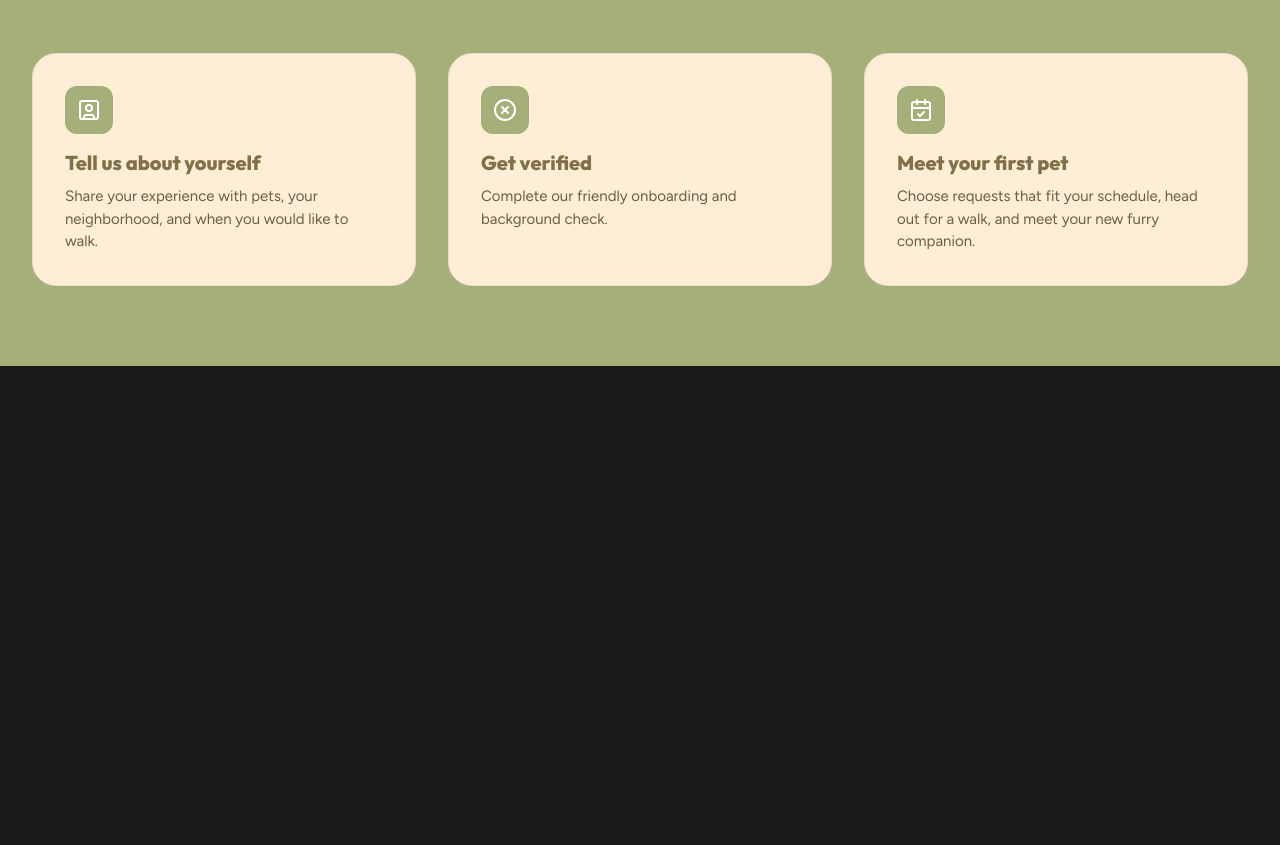
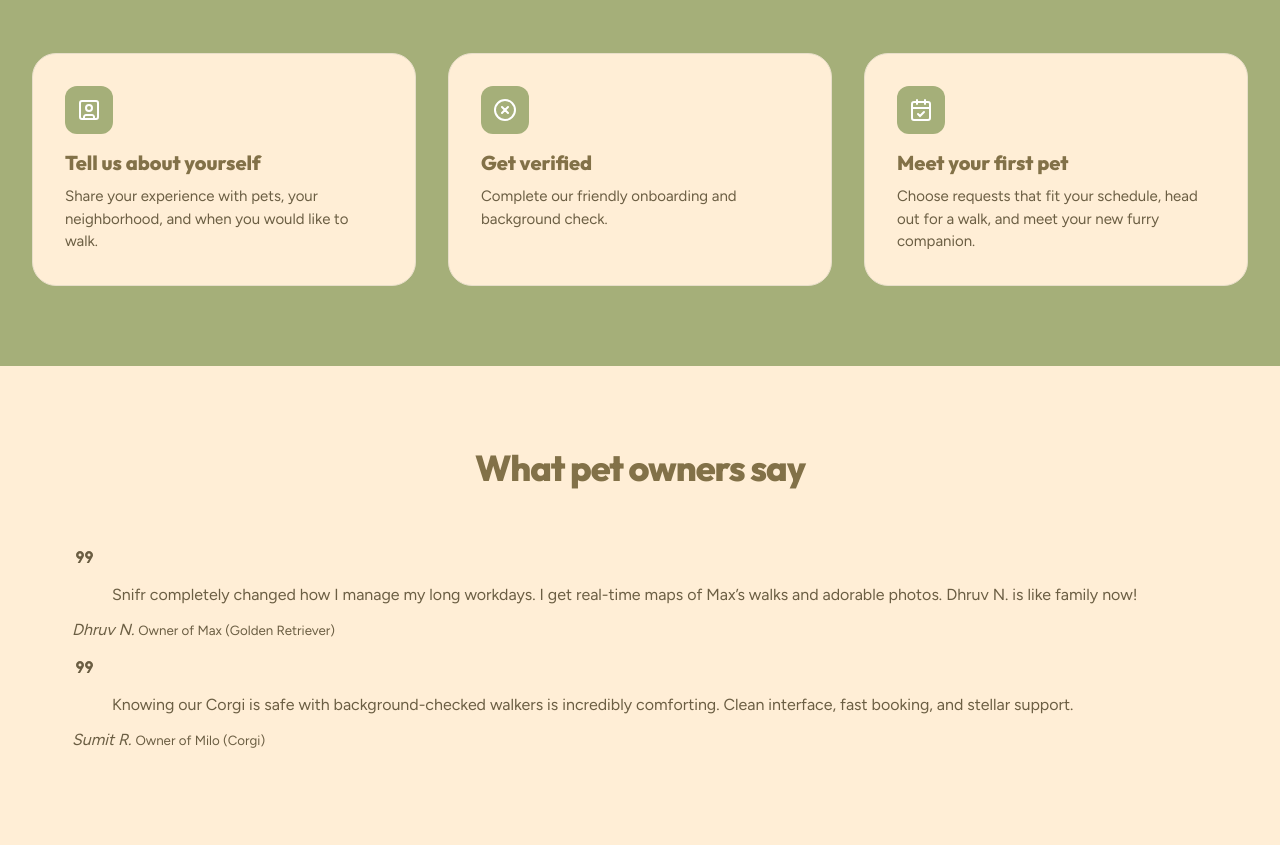
Before and after one commit to Aaravexe/Snifr, a plain HTML site: page landingpage.html in a window 1280 px wide. Shown: the part 2387-3232 px from the top of the page. Before the commit the page ends 2753 px from the top, so only its background shows below. Drawn offline with Linux system fonts and the light colour scheme.

Commit message:
Update landingpage.html

```diff
--- a/landingpage.html
+++ b/landingpage.html
@@ -187,7 +187,42 @@
         </div>
       </section>
 
+      <!-- ============================================================
+           TESTIMONIALS
+           ============================================================ -->
+      <section class="section testimonial-section" aria-labelledby="testimonials-title">
+        <div class="container">
+          <h2 id="testimonials-title">What pet owners say</h2>
 
+          <div class="testimonials">
+            <figure class="quote">
+              <img src="assets/quote.svg" alt="" aria-hidden="true" />
+              <blockquote>
+                Snifr completely changed how I manage my long workdays. I get real-time
+                maps of Max’s walks and adorable photos. Dhruv N. is like family now!
+              </blockquote>
+              <figcaption>
+                <cite>Dhruv N.</cite>
+                <small>Owner of Max (Golden Retriever)</small>
+              </figcaption>
+            </figure>
+
+            <figure class="quote">
+              <img src="assets/quote.svg" alt="" aria-hidden="true" />
+              <blockquote>
+                Knowing our Corgi is safe with background-checked walkers is incredibly
+                comforting. Clean interface, fast booking, and stellar support.
+              </blockquote>
+              <figcaption>
+                <cite>Sumit R.</cite>
+                <small>Owner of Milo (Corgi)</small>
+              </figcaption>
+            </figure>
+          </div>
+        </div>
+      </section>
+    </main>
+    </main>
 
   </body>
 </html>
```
